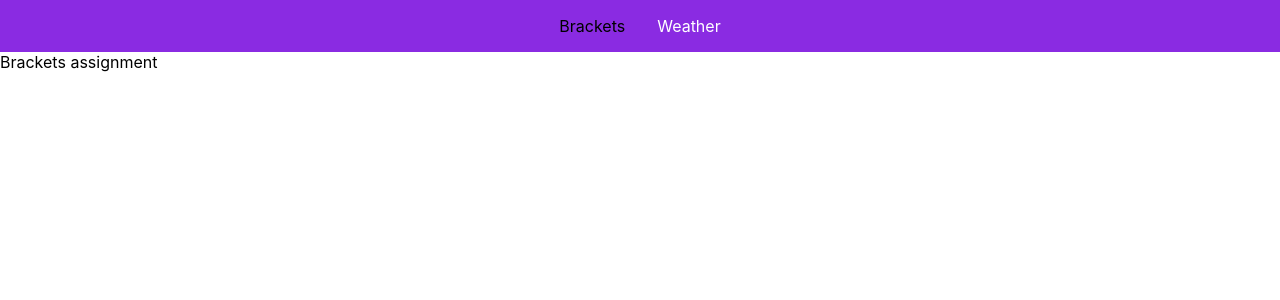
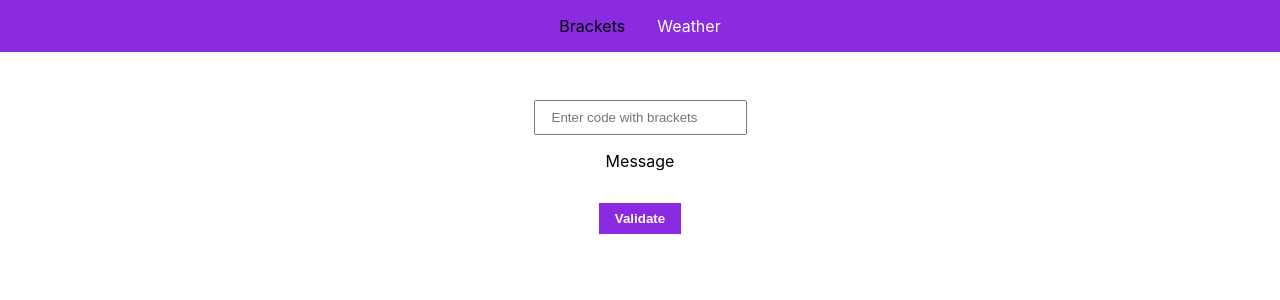
Before and after one commit to TodorGarnev/react-assignment, a React (Create React App) app: page /brackets in a window 1280 px wide. Shown: the top 300 px of the page. Built offline with nearby package versions, Linux system fonts and the light colour scheme.

Commit message:
Added brackets component skeleton.

```diff
--- a/src/components/Brackets/Brackets.module.css
+++ b/src/components/Brackets/Brackets.module.css
@@ -0,0 +1,43 @@
+.bracketsContainer {
+  margin-top: 3rem;
+  display: flex;
+  flex-direction: column;
+  justify-content: center;
+}
+
+.inputContainer {
+  margin: 0 auto;
+}
+
+.input {
+  padding: 0.5rem 1rem;
+}
+
+.input:focus {
+  outline-color: blueviolet;
+}
+
+.message {
+  margin-top: 1rem;
+  text-align: center;
+}
+
+.validationButton {
+  margin: 2rem auto;
+  padding: 0.5rem 1rem;
+  border: none;
+  font-weight: bold;
+  color: #fff;
+  background-color: blueviolet;
+}
+
+.validationButton:hover {
+  cursor: pointer;
+}
+
+.validationButton:active,
+.validationButton:focus {
+  border: none;
+  border-radius: 0;
+  outline-color: blueviolet;
+}
--- a/src/components/Brackets/Brackets.tsx
+++ b/src/components/Brackets/Brackets.tsx
@@ -1,13 +1,14 @@
 import React, { FunctionComponent } from "react";
 import styles from './Brackets.module.css';
 
-
-interface Props { }
-
-const Brackets: FunctionComponent<Props> = (props) => {
+const Brackets: FunctionComponent = () => {
 	return (
-		<section>
-            Brackets assignment
+		<section className={styles.bracketsContainer}>
+			<div className={styles.inputContainer}>
+				<input className={styles.input} type="text" placeholder="Enter code with brackets" />
+				<div className={styles.message}>Message</div>
+			</div>
+			<button className={styles.validationButton} type="button">Validate</button>
 		</section>
 	);
 };
--- a/src/components/Weather/Weather.module.css
+++ b/src/components/Weather/Weather.module.css
@@ -23,5 +23,5 @@
 .switchButton:active,
 .switchButton:focus {
 	border: none;
-	outline-color: initial;
+	outline-color: blueviolet;
 }
--- a/src/index.css
+++ b/src/index.css
@@ -1,4 +1,5 @@
 body {
+  box-sizing: border-box;
   margin: 0;
   font-family: -apple-system, BlinkMacSystemFont, 'Segoe UI', 'Roboto', 'Oxygen',
     'Ubuntu', 'Cantarell', 'Fira Sans', 'Droid Sans', 'Helvetica Neue',
```
